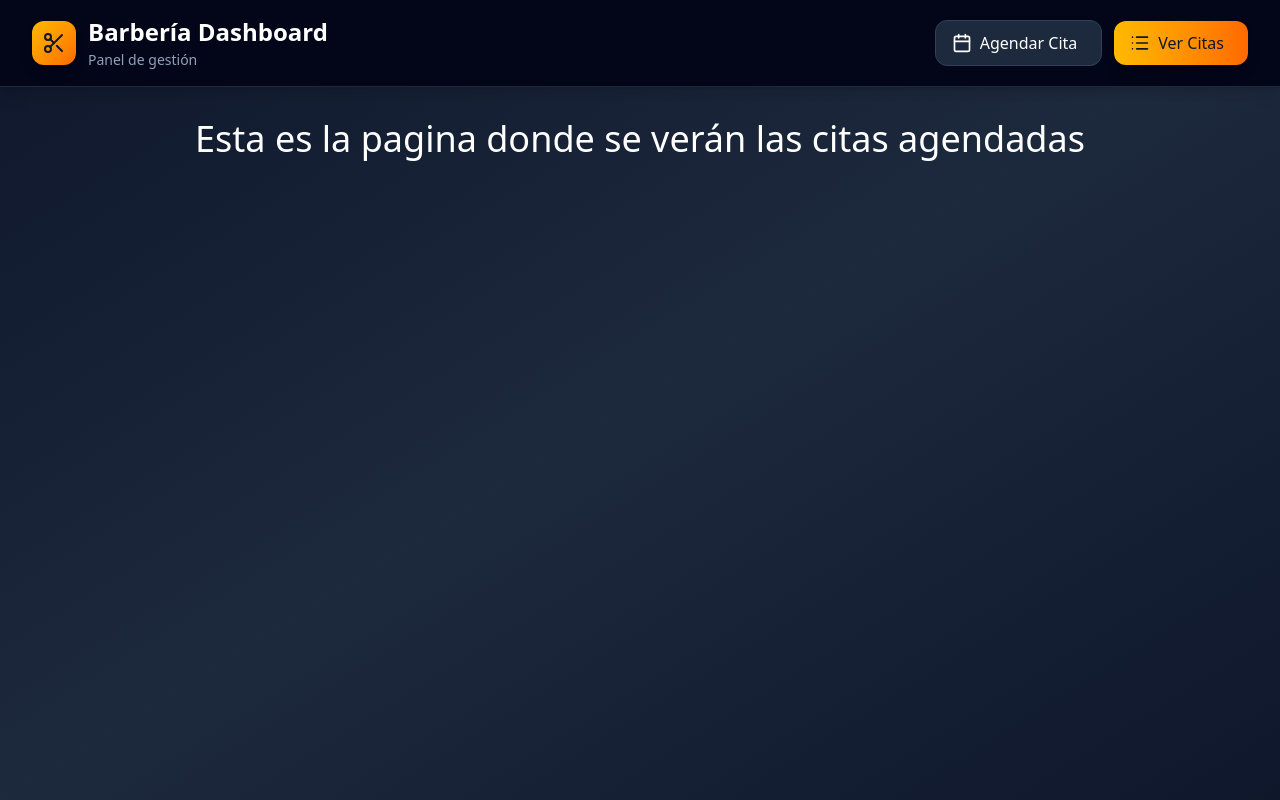
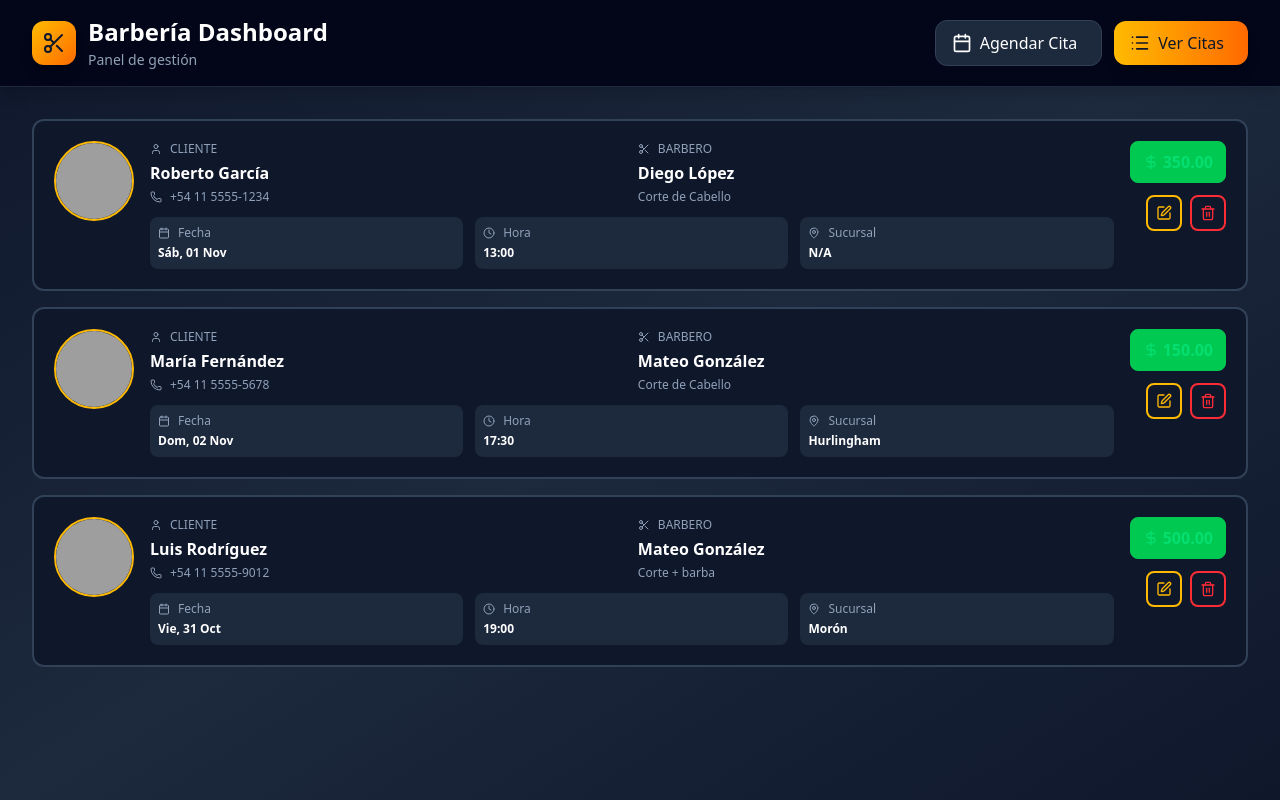
Before and after one commit to Bautista598/app-barber, a React (Vite) app: page /ver-citas in a window 1280 px wide. Built offline with nearby package versions, Linux system fonts and the light colour scheme; grey boxes are pictures that could not be loaded.

Commit message:
Creación completa del componente "SeeQuotes.jsx" con sus respectivas funciones para su correcto funcionamiento (Se componentizaran algunos elementos)

```diff
--- a/src/pages/SeeQuotes.jsx
+++ b/src/pages/SeeQuotes.jsx
@@ -1,8 +1,194 @@
+import { useState, useEffect } from 'react'
+
+import {
+	Trash2,
+	Edit,
+	Calendar,
+	Clock,
+	User,
+	Phone,
+	DollarSign,
+	Scissors as ScissorsIcon,
+	CheckCircle,
+	MapPin,
+} from 'lucide-react'
+
+const formatDate = (date) => {
+	const dateObj = date instanceof Date ? date : new Date(date)
+	return dateObj.toLocaleDateString('es-ES', {
+		weekday: 'short',
+		day: '2-digit',
+		month: 'short',
+	})
+}
+
+const formatTime = (dateString) => {
+	const date = new Date(dateString)
+	return date.toLocaleTimeString('es-ES', {
+		hour: '2-digit',
+		minute: '2-digit',
+	})
+}
+
 function SeeQuotes() {
+	const [appointments, setAppointments] = useState([])
+	const [loading, setLoading] = useState(true)
+
+	useEffect(() => {
+		const loadData = async () => {
+			try {
+				// Intentar obtener los datos
+				const res = await fetch('/public/data_test/data_appointments.json')
+
+				// Verificar si la respuesta fue exitosa
+				if (!res.ok) throw new Error(`Error HTTP: ${res.status}`)
+
+				const data = await res.json()
+
+				// Verificar que los datos sean un array o contengan "barberos"
+				setAppointments(Array.isArray(data) ? data : data.barber ?? [])
+			} catch (error) {
+				console.error('Error al cargar barberos:', error)
+			} finally {
+				setLoading(false)
+			}
+		}
+
+		loadData()
+	}, [])
+
+	if (loading) {
+		return (
+			<div className="flex items-center justify-center h-96">
+				<div className="animate-spin rounded-full h-12 w-12 border-b-2 border-amber-400"></div>
+			</div>
+		)
+	}
+
 	return (
-		<h1 className="text-4xl text-white text-center">
-			Esta es la pagina donde se verán las citas agendadas
-		</h1>
+		<div>
+			{appointments.length === 0 ? (
+				<div className="text-center py-12">
+					<Calendar className="h-16 w-16 text-slate-600 mx-auto mb-4" />
+					<p className="text-lg font-medium text-slate-400">
+						No hay citas agendadas
+					</p>
+					<p className="text-sm text-slate-500 mt-1">
+						Las nuevas citas aparecerán aquí
+					</p>
+				</div>
+			) : (
+				<div className="space-y-3 sm:space-y-4">
+					{appointments.map((cita) => (
+						<div
+							key={cita.id}
+							className="bg-slate-900 border-2 border-slate-700 rounded-xl p-4 sm:p-5 hover:border-amber-400 transition-all duration-200 hover:shadow-lg"
+						>
+							<div className="flex flex-col sm:flex-row items-start gap-4">
+								<img
+									src={cita.barber.ft_profile}
+									alt={cita.barber.name}
+									className="w-16 h-16 sm:w-20 sm:h-20 rounded-full object-cover border-2 border-amber-400 shrink-0"
+								/>
+
+								<div className="flex-1 w-full min-w-0 space-y-3">
+									<div className="grid grid-cols-1 sm:grid-cols-2 gap-3">
+										<div>
+											<div className="flex items-center space-x-2 text-slate-400 text-xs mb-1">
+												<User className="h-3 w-3" />
+												<span className="font-medium uppercase">Cliente</span>
+											</div>
+											<p className="text-white font-semibold text-sm sm:text-base truncate">
+												{cita.client.name || 'Sin nombre'}
+											</p>
+											<div className="flex items-center space-x-2 text-slate-400 text-xs mt-1">
+												<Phone className="h-3 w-3" />
+												<span className="truncate">
+													{cita.client.phone || 'Sin teléfono'}
+												</span>
+											</div>
+										</div>
+
+										<div>
+											<div className="flex items-center space-x-2 text-slate-400 text-xs mb-1">
+												<ScissorsIcon className="h-3 w-3" />
+												<span className="font-medium uppercase">Barbero</span>
+											</div>
+											<p className="text-white font-semibold text-sm sm:text-base truncate">
+												{cita.barber.name || 'Carlos Dundo'}
+											</p>
+											<div className="flex items-center space-x-2 text-slate-400 text-xs mt-1">
+												<span className="truncate">{cita.service.name}</span>
+											</div>
+										</div>
+									</div>
+
+									<div className="grid grid-cols-2 sm:grid-cols-3 gap-3">
+										<div className="bg-slate-800 rounded-lg p-2">
+											<div className="flex items-center space-x-2 text-slate-400 text-xs mb-1">
+												<Calendar className="h-3 w-3" />
+												<span className="font-medium">Fecha</span>
+											</div>
+											<p className="text-white font-semibold text-xs capitalize">
+												{formatDate(cita.date_time)}
+											</p>
+										</div>
+
+										<div className="bg-slate-800 rounded-lg p-2">
+											<div className="flex items-center space-x-2 text-slate-400 text-xs mb-1">
+												<Clock className="h-3 w-3" />
+												<span className="font-medium">Hora</span>
+											</div>
+											<p className="text-white font-semibold text-xs">
+												{formatTime(
+													typeof cita.date_time === 'string'
+														? cita.date_time
+														: cita.date_time.toISOString()
+												)}
+											</p>
+										</div>
+
+										<div className="bg-slate-800 rounded-lg p-2 col-span-2 sm:col-span-1">
+											<div className="flex items-center space-x-2 text-slate-400 text-xs mb-1">
+												<MapPin className="h-3 w-3" />
+												<span className="font-medium">Sucursal</span>
+											</div>
+											<p className="text-white font-semibold text-xs truncate">
+												{cita.branch.name || 'N/A'}
+											</p>
+										</div>
+									</div>
+								</div>
+
+								<div className="flex sm:flex-col items-center sm:items-end gap-3 w-full sm:w-auto">
+									<div className="flex items-center space-x-1 bg-green-500 bg-opacity-20 px-3 py-2 rounded-lg border border-green-500 flex-1 sm:flex-initial justify-center">
+										<DollarSign className="h-4 w-4 text-green-400" />
+										<span className="font-bold text-green-400 text-sm sm:text-base">
+											{(cita.service.price || 0).toFixed(2)}
+										</span>
+									</div>
+
+									<div className="flex space-x-2">
+										<button
+											className="p-2 border-2 border-amber-400 text-amber-400 rounded-lg hover:bg-amber-400 hover:text-slate-900 transition-all"
+											title="Reprogramar"
+										>
+											<Edit className="h-4 w-4" />
+										</button>
+										<button
+											className="p-2 border-2 border-red-500 text-red-500 rounded-lg hover:bg-red-500 hover:text-white transition-all"
+											title="Eliminar"
+										>
+											<Trash2 className="h-4 w-4" />
+										</button>
+									</div>
+								</div>
+							</div>
+						</div>
+					))}
+				</div>
+			)}
+		</div>
 	)
 }
 
```
